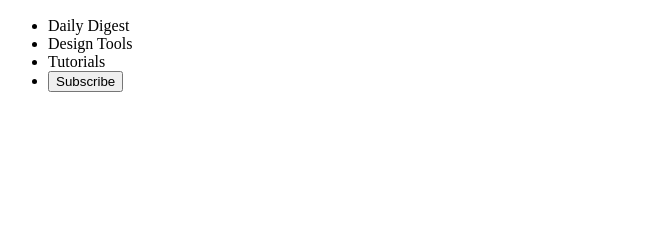
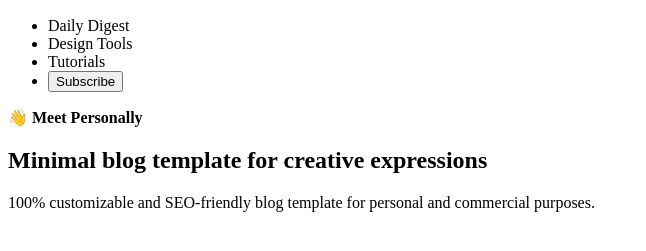
Before and after one commit to callysavio/minimal-blog-template, a plain HTML site: page index.html in a window 1280 px wide. Shown: the part 35-286 px from the top of the page, without its empty margins (0-646 px from the left). Drawn offline with Linux system fonts and the light colour scheme.

Commit message:
hero section implemented

```diff
--- a/index.html
+++ b/index.html
@@ -2,12 +2,13 @@
 <html lang="en">
 
 <head>
-    <meta charset="UTF-8">
-    <meta name="viewport" content="width=device-width, initial-scale=1.0">
+    <meta charset="UTF-8" />
+    <meta name="viewport" content="width=device-width, initial-scale=1.0" />
     <title>Minimal-Blog-Template</title>
 </head>
 
 <body>
+    <section id="header-section">
         <header>
             <img src="./assets/images/personally-logo.svg" alt="Blog Logo" />
             <nav>
@@ -16,13 +17,24 @@
                     <li>Design Tools</li>
                     <li>Tutorials</li>
                     <li>
-                    <button>
-                        Subscribe
-                    </button>
+                        <button>Subscribe</button>
                     </li>
                 </ul>
             </nav>
         </header>
+    </section>
+
+    <!-- Hero Section -->
+    <section id="hero-section">
+        <div>
+            <p>👋 <b>Meet Personally</b></p>
+        </div>
+        <h1>
+            Minimal blog template for creative expressions
+        </h1>
+        <p>100% customizable and SEO-friendly blog template for personal and commercial purposes.
+        </p>
+    </section>
 </body>
 
 </html>
```
Lines whose indentation alone changed are shown as unchanged.
